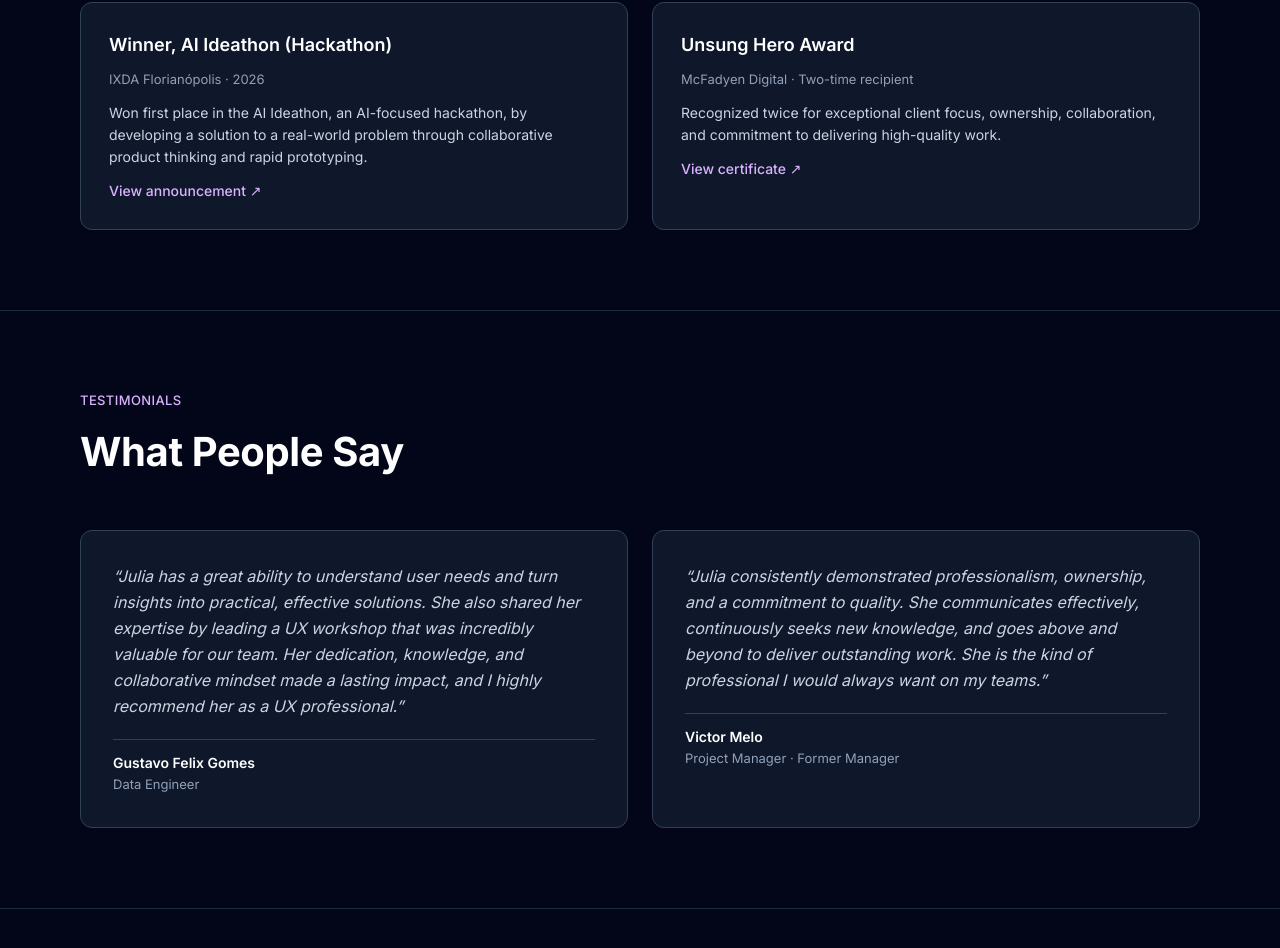
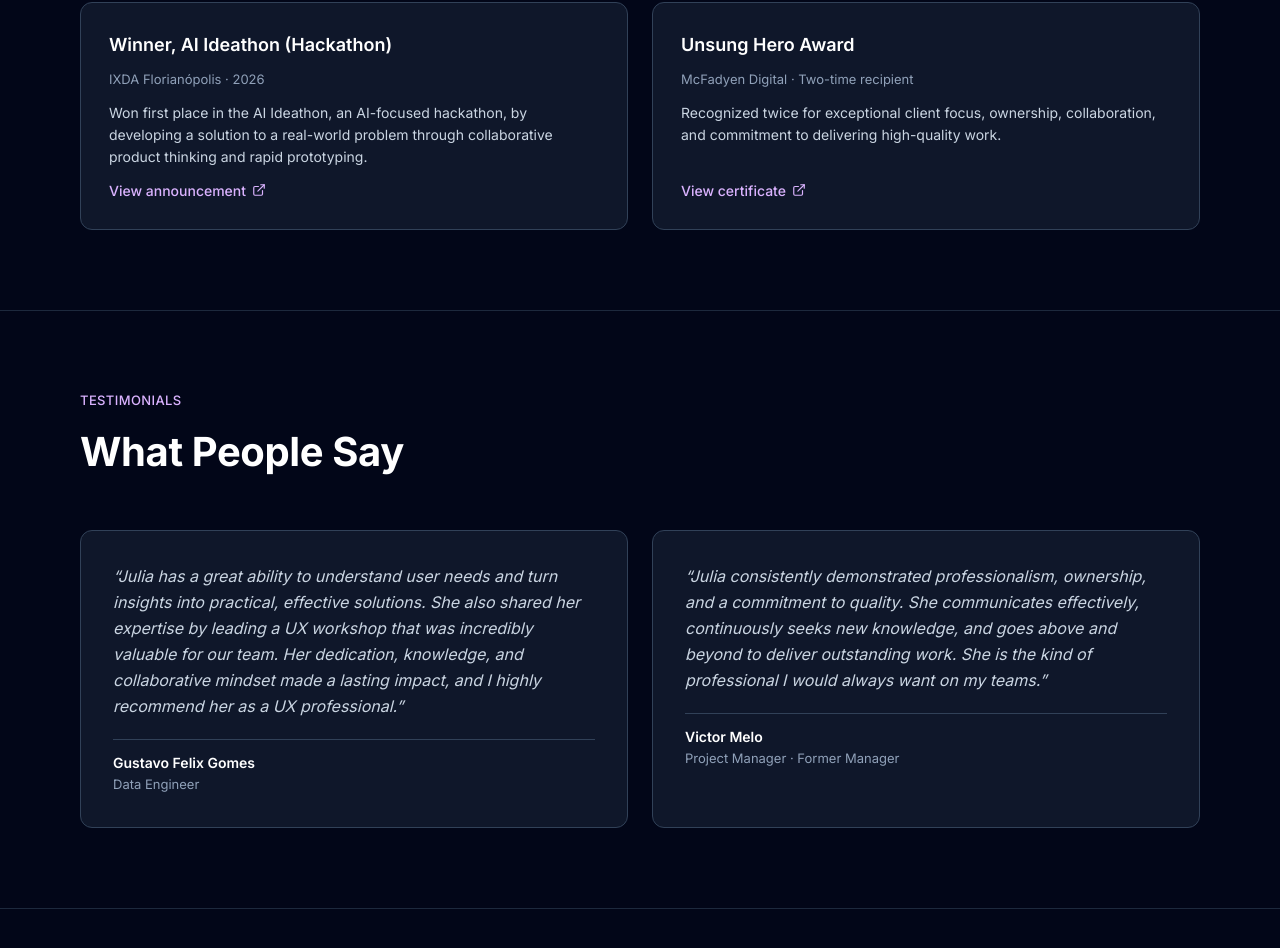
Before and after one commit to juliabizol/julia-portfolio, a Next.js app: page /about in a window 1280 px wide. Shown: the part 2898-3846 px from the top of the page. Built offline with nearby package versions, Linux system fonts and the light colour scheme.

Commit message:
Use Lucide ExternalLink icon and pin CTA to card bottom in Awards cards
Replace the Unicode arrow with lucide-react's ExternalLink icon, and
make both achievement cards equal height with the link anchored via
mt-auto so it stays aligned regardless of description length.

```diff
--- a/package.json
+++ b/package.json
@@ -9,6 +9,7 @@
     "lint": "eslint"
   },
   "dependencies": {
+    "lucide-react": "^1.24.0",
     "next": "16.2.6",
     "react": "19.2.4",
     "react-dom": "19.2.4",
--- a/src/app/about/page.tsx
+++ b/src/app/about/page.tsx
@@ -1,4 +1,5 @@
 import Image from "next/image";
+import { ExternalLink } from "lucide-react";
 import { StickyNav } from "@/components/nav";
 import { Process } from "@/components/process";
 import { Contact } from "@/components/contact";
@@ -265,7 +266,7 @@ export default function AboutPage() {
             {achievements.map((item) => (
               <div
                 key={item.label}
-                className="flex flex-col gap-3 rounded-xl border border-slate-700 bg-slate-800/50 p-6 md:p-7"
+                className="flex h-full flex-col gap-3 rounded-xl border border-slate-700 bg-slate-800/50 p-6 md:p-7"
               >
                 <h3 className="text-[17px] md:text-[18px] font-semibold text-white">
                   {item.label}
@@ -278,9 +279,10 @@ export default function AboutPage() {
                   href={item.linkHref}
                   target="_blank"
                   rel="noopener noreferrer"
-                  className="inline-flex items-center gap-1 text-[14px] font-medium text-purple-300 hover:text-white transition-colors focus-visible:outline-none focus-visible:ring-2 focus-visible:ring-purple-400 focus-visible:ring-offset-2 focus-visible:ring-offset-slate-950"
+                  className="mt-auto inline-flex items-center gap-1.5 text-[14px] font-medium text-purple-300 hover:text-white transition-colors focus-visible:outline-none focus-visible:ring-2 focus-visible:ring-purple-400 focus-visible:ring-offset-2 focus-visible:ring-offset-slate-950"
                 >
-                  {item.linkLabel} ↗
+                  {item.linkLabel}
+                  <ExternalLink size={14} strokeWidth={2} />
                 </a>
               </div>
             ))}
```
Also changed, not shown: 1 other file (tests, documents, lock files or other folders).
